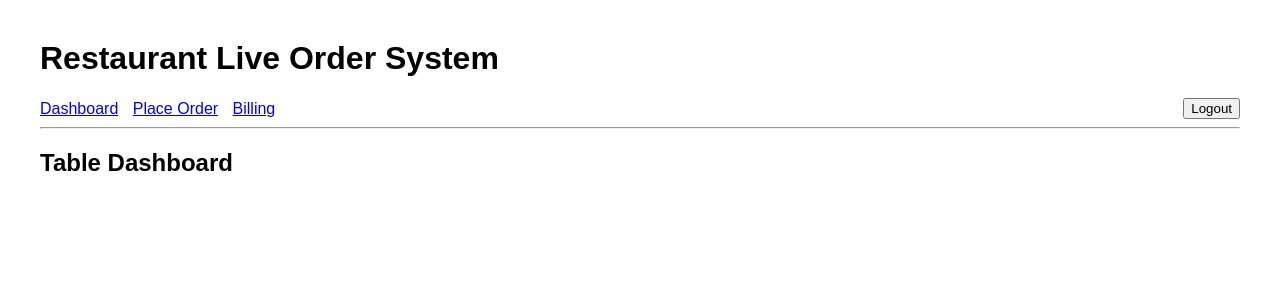
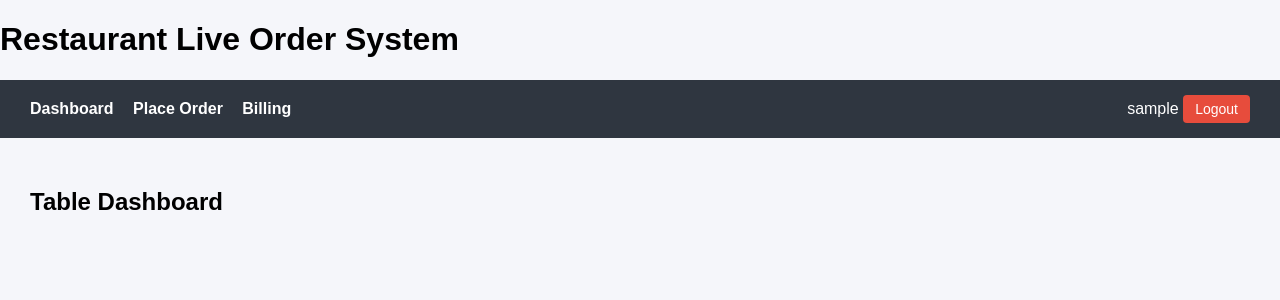
Before and after one commit to kesavan46/Restaurant-Live-Table-Order-Billing-System, a Django app: page /dashboard/ in a window 1280 px wide. Shown: the top 300 px of the page. Run offline with Django 5.2, Linux system fonts and the light colour scheme; the visitor is signed in with stand-in values (Sample User, id 1); data that the repository does not hold is empty.

Commit message:
Redesign base HTML layout and styles

```diff
--- a/restaurant/templates/base.html
+++ b/restaurant/templates/base.html
@@ -3,16 +3,92 @@
 <head>
     <title>Restaurant System</title>
     <style>
-        body { font-family: Arial; margin: 40px; }
-        table { border-collapse: collapse; width: 100%; }
-        th, td { border: 1px solid #ccc; padding: 8px; }
-        th { background: #f4f4f4; }
-        a { margin-right: 10px; }
-    </style>
+    body {
+        font-family: Arial, sans-serif;
+        margin: 0;
+        background-color: #f5f6fa;
+    }
+
+    header {
+        background-color: #2f3640;
+        color: white;
+        padding: 15px 30px;
+        display: flex;
+        justify-content: space-between;
+        align-items: center;
+    }
+
+    header a {
+        color: white;
+        margin-right: 15px;
+        text-decoration: none;
+        font-weight: bold;
+    }
+
+    .container {
+        padding: 30px;
+    }
+
+    table {
+        width: 100%;
+        border-collapse: collapse;
+        margin-top: 15px;
+        background: white;
+    }
+
+    th, td {
+        padding: 12px;
+        border-bottom: 1px solid #ddd;
+        text-align: center;
+    }
+
+    th {
+        background-color: #f1f2f6;
+    }
+
+    .btn {
+        padding: 6px 12px;
+        border: none;
+        border-radius: 4px;
+        cursor: pointer;
+        text-decoration: none;
+        font-size: 14px;
+    }
+
+    .btn-primary {
+        background-color: #0984e3;
+        color: white;
+    }
+
+    .btn-success {
+        background-color: #2ecc71;
+        color: white;
+    }
+
+    .btn-danger {
+        background-color: #e74c3c;
+        color: white;
+    }
+
+    .badge {
+        padding: 5px 10px;
+        border-radius: 12px;
+        font-size: 12px;
+        color: white;
+    }
+
+    .AVAILABLE { background-color: #2ecc71; }
+    .OCCUPIED { background-color: #f39c12; }
+    .BILL_REQUESTED { background-color: #e67e22; }
+    .PAID { background-color: #3498db; }
+
+</style>
+
 </head>
 <body>
     <h1>Restaurant Live Order System</h1>
-    <nav style="display:flex; justify-content:space-between; align-items:center;">
+
+    <header>
     <div>
         <a href="/dashboard/">Dashboard</a>
         <a href="/order/">Place Order</a>
@@ -20,14 +96,17 @@
     </div>
 
     <div>
+        {{ request.user.username }}
         <form action="/logout/" method="post" style="display:inline;">
             {% csrf_token %}
-            <button type="submit">Logout</button>
+            <button class="btn btn-danger">Logout</button>
         </form>
     </div>
-</nav>
+</header>
 
-    <hr>
+<div class="container">
     {% block content %}{% endblock %}
+</div>
+
 </body>
 </html>
```
